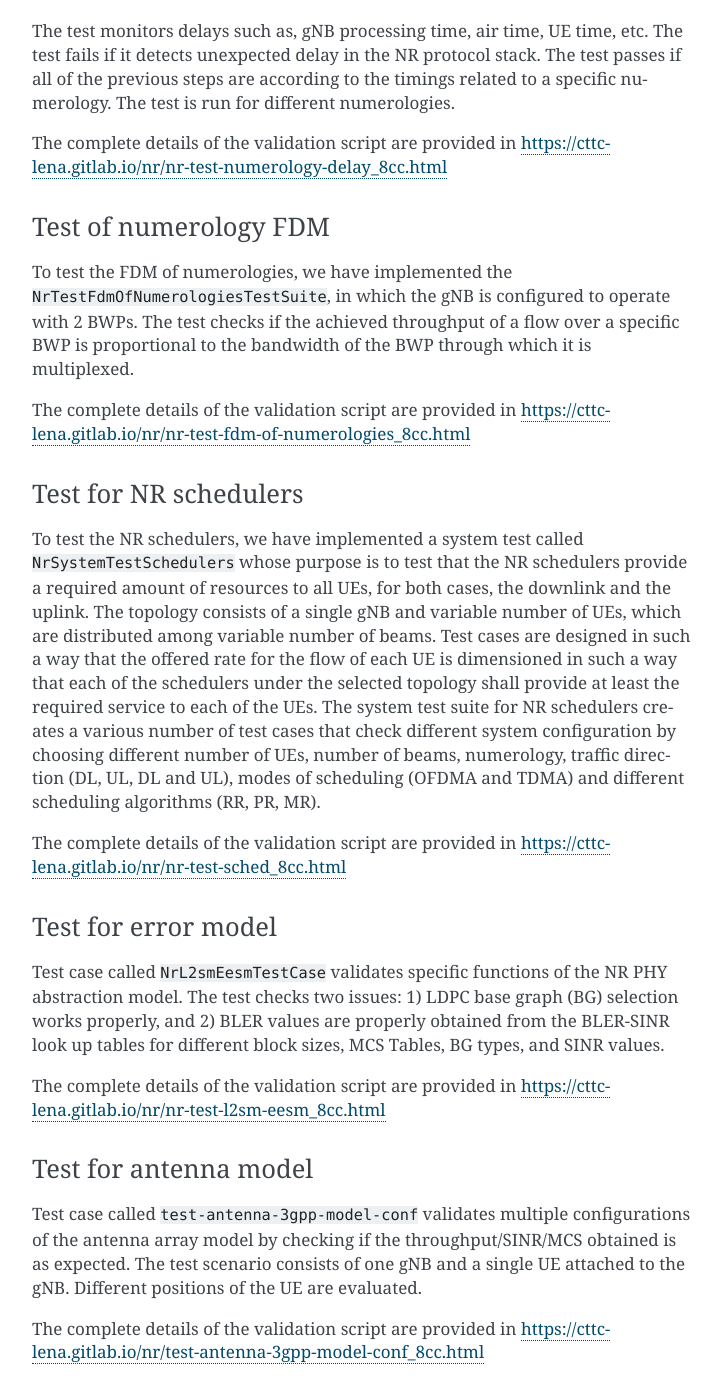
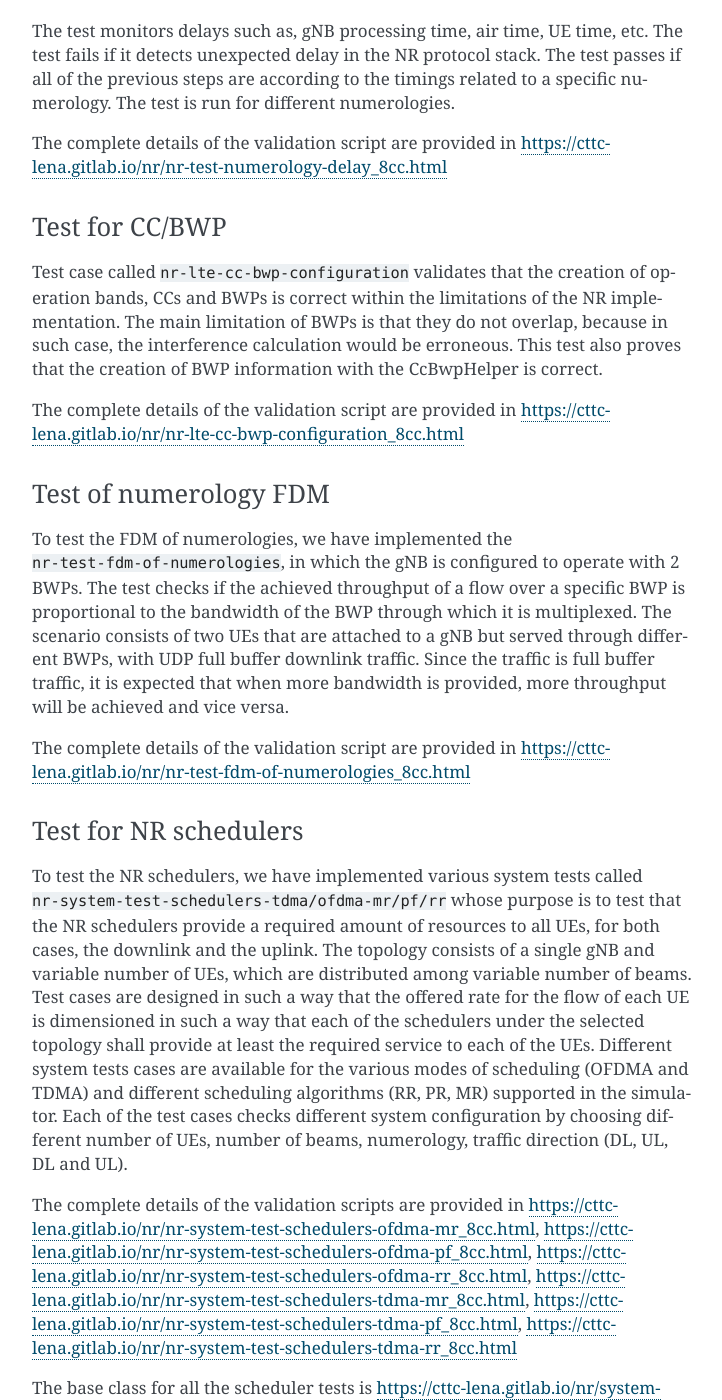
Before and after one commit to QiuYukang/5G-LENA, a Sphinx documentation site: the page built from doc/source/nr-module.rst, in a window 1280 px wide and 1400 px high, scrolled down 34479 px. Shown: the whole window, without its empty margins (388-1110 px from the left). Built offline with Sphinx 7.4.7, drawn with Linux system fonts in a browser that asks for light colours; formulas are drawn with MathJax 3; some of the changed text lies outside the part shown.

Commit message:
doc: NR system/unit tests

```diff
--- a/doc/source/nr-module.rst
+++ b/doc/source/nr-module.rst
@@ -1099,14 +1099,17 @@
 https://cttc-lena.gitlab.io/nr/nr-test-numerology-delay_8cc.html
 
 
+Test for CC/BWP
+===============
+Test case called ``nr-lte-cc-bwp-configuration`` validates that the creation of operation bands, CCs and BWPs is correct within the limitations of the NR implementation. The main limitation of BWPs is that they do not overlap, because in such case, the interference calculation would be erroneous. This test also proves that the creation of BWP information with the CcBwpHelper is correct.
+
+The complete details of the validation script are provided in
+https://cttc-lena.gitlab.io/nr/nr-lte-cc-bwp-configuration_8cc.html
+
+
 Test of numerology FDM
 ======================
-To test the FDM of numerologies, we have implemented
-the ``NrTestFdmOfNumerologiesTestSuite``, in which the gNB is configured to
-operate with
-2 BWPs. The test checks if the achieved throughput of a flow over a specific
-BWP is proportional to the
-bandwidth of the BWP through which it is multiplexed.
+To test the FDM of numerologies, we have implemented the ``nr-test-fdm-of-numerologies``, in which the gNB is configured to operate with 2 BWPs. The test checks if the achieved throughput of a flow over a specific BWP is proportional to the bandwidth of the BWP through which it is multiplexed. The scenario consists of two UEs that are attached to a gNB but served through different BWPs, with UDP full buffer downlink traffic. Since the traffic is full buffer traffic, it is expected that when more bandwidth is provided, more throughput will be achieved and vice versa.
 
 The complete details of the validation script are provided in
 https://cttc-lena.gitlab.io/nr/nr-test-fdm-of-numerologies_8cc.html
@@ -1114,27 +1117,31 @@
 
 Test for NR schedulers
 ======================
-To test the NR schedulers, we have implemented a system test called
-``NrSystemTestSchedulers`` whose purpose is to test that the
+To test the NR schedulers, we have implemented various system tests called
+``nr-system-test-schedulers-tdma/ofdma-mr/pf/rr`` whose purpose is to test that the
 NR schedulers provide a required amount of resources to all UEs, for both cases,
 the downlink and the uplink. The topology consists of a single gNB and
 variable number of UEs, which are distributed among variable number of beams.
 Test cases are designed in such a way that the offered rate for the flow
 of each UE is dimensioned in such a way that each of the schedulers under the
 selected topology shall provide at least the required service to each of the UEs.
-The system test suite for NR schedulers creates a various number of test cases
-that check different system configuration by choosing
+Different system tests cases are available for the various modes of scheduling (OFDMA and TDMA) and different scheduling algorithms (RR, PR, MR) supported in the simulator. Each of the test cases checks different system configuration by choosing
 different number of UEs, number of beams, numerology, traffic direction (DL, UL,
-DL and UL), modes of scheduling (OFDMA and TDMA) and
-different scheduling algorithms (RR, PR, MR).
+DL and UL).
 
-The complete details of the validation script are provided in
-https://cttc-lena.gitlab.io/nr/nr-test-sched_8cc.html
+The complete details of the validation scripts are provided in
+https://cttc-lena.gitlab.io/nr/nr-system-test-schedulers-ofdma-mr_8cc.html,
+https://cttc-lena.gitlab.io/nr/nr-system-test-schedulers-ofdma-pf_8cc.html,
+https://cttc-lena.gitlab.io/nr/nr-system-test-schedulers-ofdma-rr_8cc.html,
+https://cttc-lena.gitlab.io/nr/nr-system-test-schedulers-tdma-mr_8cc.html, https://cttc-lena.gitlab.io/nr/nr-system-test-schedulers-tdma-pf_8cc.html, https://cttc-lena.gitlab.io/nr/nr-system-test-schedulers-tdma-rr_8cc.html
+
+The base class for all the scheduler tests is
+https://cttc-lena.gitlab.io/nr/system-scheduler-test_8h.html
 
 
-Test for error model
-====================
-Test case called ``NrL2smEesmTestCase`` validates specific functions of the NR
+Test for NR error model
+=======================
+Test case called ``nr-test-l2sm-eesm`` validates specific functions of the NR
 PHY abstraction model.
 The test checks two issues: 1) LDPC base graph (BG) selection works properly, and 2)
 BLER values are properly obtained from the BLER-SINR look up tables for different
@@ -1157,7 +1164,7 @@
 
 Test for TDD patterns
 =====================
-Test case called ``LtePatternTestCase`` validates the maps generated from the function
+Test case called ``nr-lte-pattern-generation`` validates the maps generated from the function
 ``NrGnbPhy::GenerateStructuresFromPattern`` that indicate the slots that the DL/UL
 DCI and DL HARQ Feedback have to be sent/generated, as well as the scheduling timings
 (K0, K1, k2) that indicate the slot offset to be applied at the UE side for the reception
@@ -1168,7 +1175,7 @@
 The complete details of the validation script are provided in
 https://cttc-lena.gitlab.io/nr/nr-lte-pattern-generation_8cc.html
 
-Test case called ``LtePhyPatternTestCase`` creates a fake MAC that checks if, that
+Test case called ``nr-phy-patterns`` creates a fake MAC that checks if, that
 when PHY calls the DL/UL slot allocations, it does it for the right slot in pattern.
 In other words, if the PHY calls the UL slot allocation for a slot that should be DL,
 the test will fail.
@@ -1176,6 +1183,29 @@
 The complete details of the validation script are provided in
 https://cttc-lena.gitlab.io/nr/nr-phy-patterns_8cc.html
 
+
+Test for spectrum phy
+=====================
+Test case called ``test-nr-spectrum-phy`` sets two times noise figure and validetes that such a setting is applied correctly to connected classes of SpectrumPhy, i.e., SpectrumModel, SpectrumValue, SpectrumChannel, etc.
+
+The complete details of the validation script are provided in
+https://cttc-lena.gitlab.io/nr/test-nr-spectrum-phy_8h.html
+
+
+Test for frame/subframe/slot number
+===================================
+Test case called ``test-sfnsf`` is a unit-test for the frame/subframe/slot numbering, along with the numerology. The test checks that the normalized slot number equals a monotonically-increased integer, for every numerology.
+
+The complete details of the validation script are provided in
+https://cttc-lena.gitlab.io/nr/test-sfnsf_8cc.html
+
+
+Test for NR timings
+===================
+Test case called ``test-timings`` checks the NR timings for different numerologies. The test is run for every numerology, and validates that the slot number of certain events is the same as the one pre-recorded in manually computed tables. We currently check only RAR and DL_DCI messages, improvements are more than welcome.
+
+The complete details of the validation script are provided in
+https://cttc-lena.gitlab.io/nr/test-timings_8cc.html
 
 
 Open issues and future work
```
Also changed, not shown: other parts of doc/source/nr-module.rst (+2 -2 lines).
